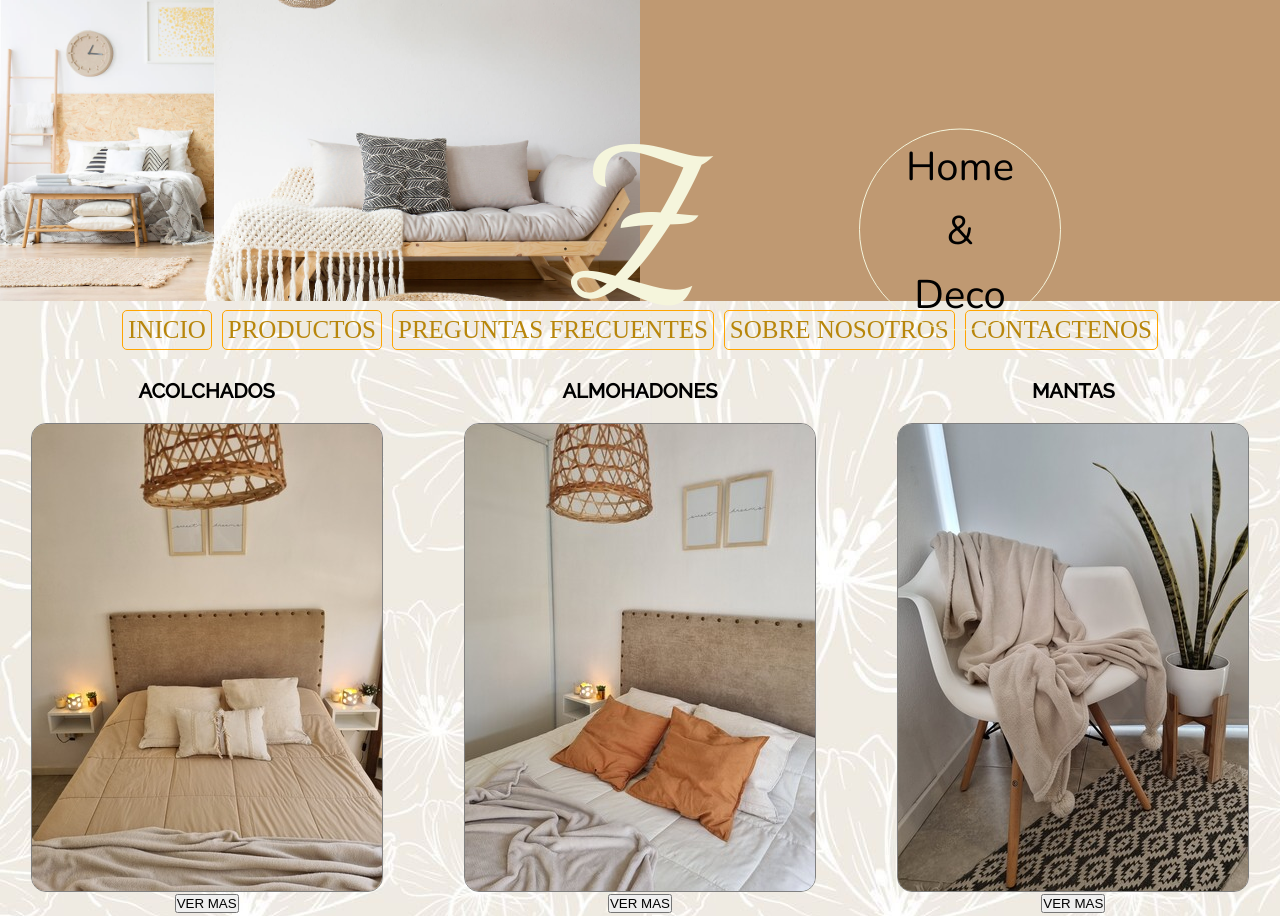
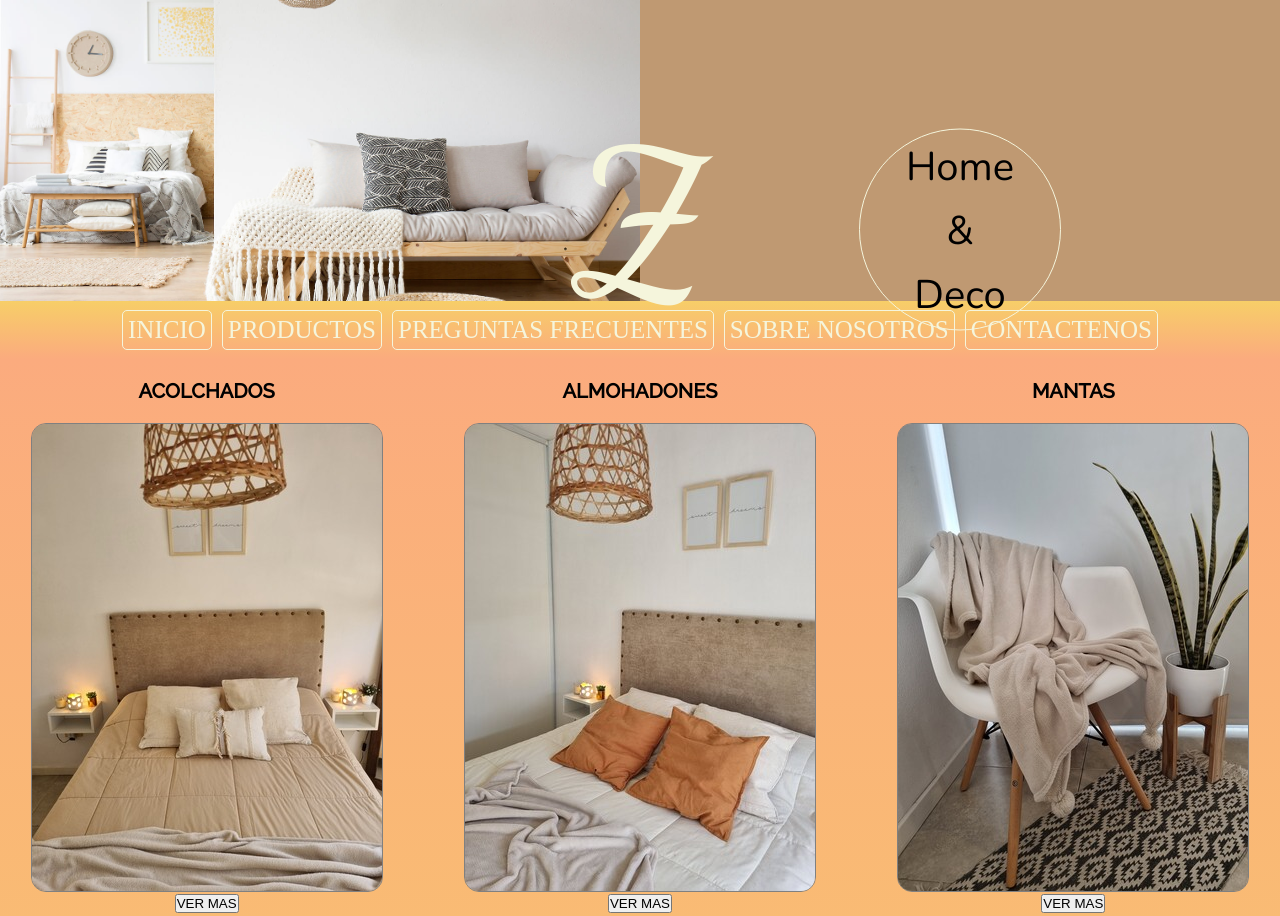
Before and after one commit to pskocir/zhomeanddeco, a plain HTML site: page index.html in a window 1280 px wide. Shown: the top 916 px of the page. Drawn offline with nearby package versions, Linux system fonts and the light colour scheme.

Commit message:
agregando animaciones y gradientes

```diff
--- a/css/style.css
+++ b/css/style.css
@@ -8,7 +8,10 @@
  }
 
  main {
-     background-image: url('../images/background-image.jpeg');
+     /*background-image: url('../images/background-image.jpeg');*/
+     background-color: #FBAB7E;
+     background-image: linear-gradient(180deg, #FBAB7E 0%, #F7CE68 100%);
+
      font-family: 'Raleway', sans-serif;
  }
 
@@ -80,7 +83,10 @@
      display: flex;
      justify-content: center;
      padding: 4px;
-     background-image: url("../images/background-image.jpeg");
+     /* background-image: url("../images/background-image.jpeg"); */
+     background-color: #FBAB7E;
+     background-image: linear-gradient(0deg, #FBAB7E 0%, #F7CE68 100%);
+
 
  }
 
@@ -90,7 +96,7 @@
      margin: 5px;
      padding: 5px;
      font-size: 25px;
-     border: solid 1px orange;
+     border: solid 1px beige;
      border-radius: 5px;
 
  }
@@ -98,8 +104,8 @@
  nav ul li a {
 
      text-decoration: none;
-     color: darkgoldenrod;
-     transition: 2s;
+     color: beige;
+     transition: 1s;
  }
 
  nav ul li a:hover {
@@ -124,6 +130,12 @@
      font-size: 20px;
      padding: 20px;
      text-align: center;
+     transition: all 1s;
+ }
+
+ .destacados__titulo:hover {
+
+     color: aliceblue;
  }
 
  .destacados__img {
@@ -147,7 +159,6 @@
 
  .descuentos {
      display: flex;
-
      align-items: center;
      text-align: center;
 
@@ -158,6 +169,12 @@
      border-radius: 3px;
      width: 500px;
      height: 500px;
+     transition: all 1s;
+ }
+
+ .ofertas__img:hover {
+     width: 550px;
+     height: 550px;
  }
 
  .descuentos__porcentaje {
```
